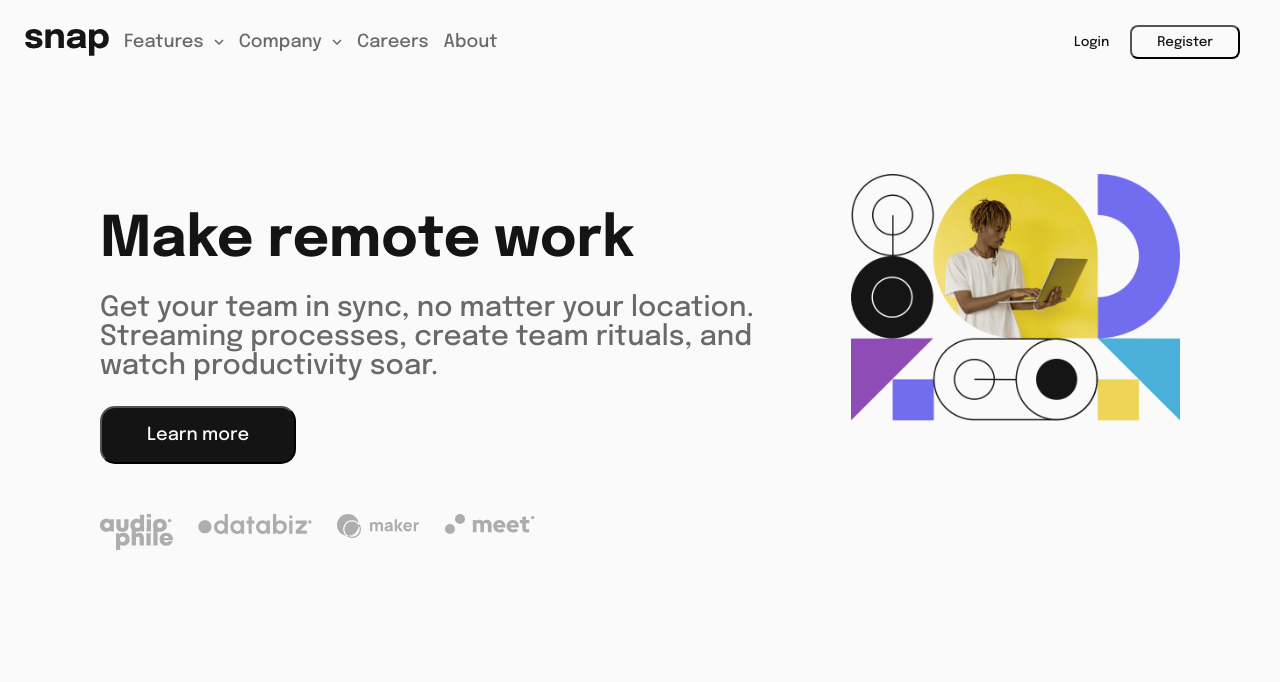
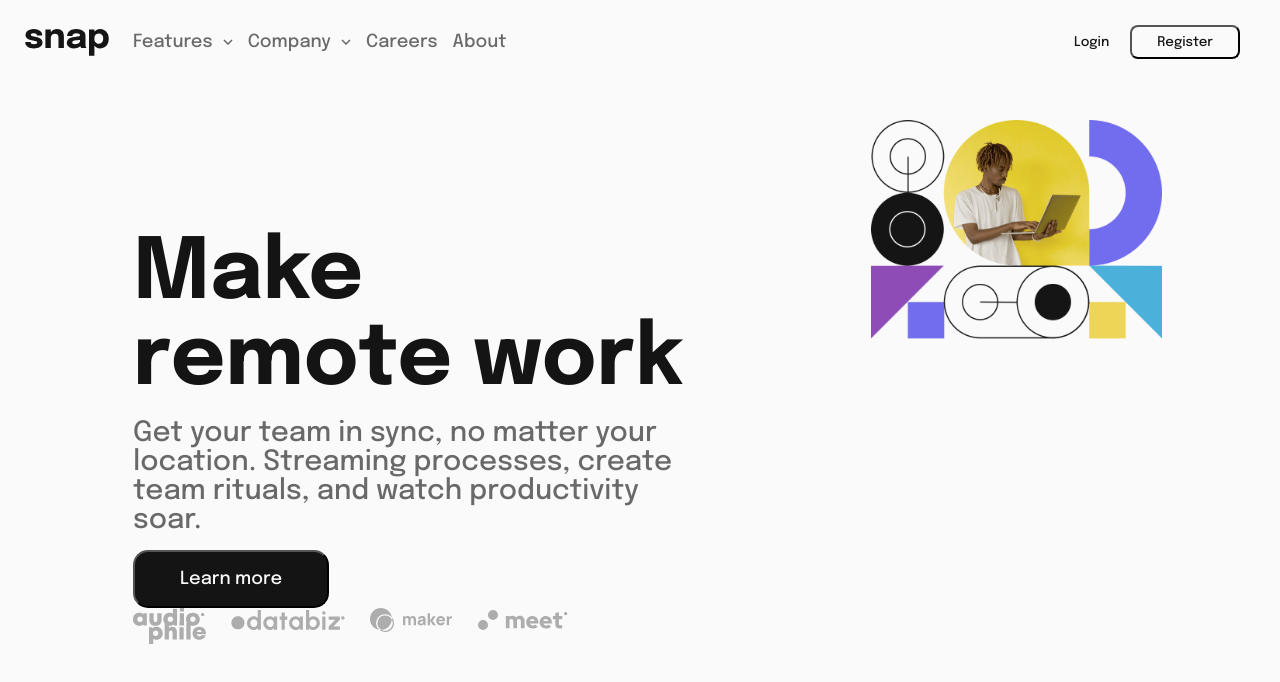
Before and after one commit to BnayaKahalani/intro-section-with-dropdown-navigation, a React (Vite) app: page / in a window 1280 px wide. Shown: the top 682 px of the page. Built offline with nearby package versions, Linux system fonts and the light colour scheme.

Commit message:
adjust desktop layout

```diff
--- a/src/components/Header.jsx
+++ b/src/components/Header.jsx
@@ -5,6 +5,7 @@ const Header = () => {
   return (
     <header>
       <img
+        className='logo'
         src={logo}
         alt='logo'
       />
--- a/src/styles/components/header.scss
+++ b/src/styles/components/header.scss
@@ -4,6 +4,10 @@ header {
   align-items: center;
   padding: 10px 15px;
 
+  .logo {
+    margin-right: 0.5em;
+  }
+
   @media (min-width: 770px) {
     justify-content: start;
   }
--- a/src/styles/components/hero-image.scss
+++ b/src/styles/components/hero-image.scss
@@ -4,5 +4,6 @@
 
   img {
     width: 100%;
+    max-height: 100%;
   }
 }
--- a/src/styles/components/hero-text.scss
+++ b/src/styles/components/hero-text.scss
@@ -6,11 +6,8 @@
   text-align: center;
   margin: 0 15px;
 
-  @media (min-width: 770px) {
-    align-items: start;
-    text-align: start;
-    font-size: 28px;
-    margin: 0 0;
+  & *:not(:last-child) {
+    margin-bottom: 25px;
   }
 
   h1 {
@@ -31,7 +28,29 @@
     font-size: large;
   }
 
-  & * {
-    margin-bottom: 25px;
+  @media (min-width: 770px) {
+    align-items: start;
+    text-align: start;
+    font-size: 28px;
+
+    h1 {
+      font-size: 3em;
+    }
+
+    & *:not(:last-child) {
+      margin-bottom: 0;
+    }
+
+    .hero-text-content {
+      display: flex;
+      flex-direction: column;
+      align-items: flex-start;
+      margin-top: 2em;
+      gap: 15px;
+      padding-right: 5em;
+    }
+
   }
+
+
 }
--- a/src/styles/components/partners.scss
+++ b/src/styles/components/partners.scss
@@ -3,6 +3,10 @@
   width: 100%;
   gap: 25px;
 
+  >* {
+    margin: 0;
+  }
+
   img {
     width: 100%;
   }
--- a/src/styles/setup/_base.scss
+++ b/src/styles/setup/_base.scss
@@ -48,7 +48,7 @@ main {
   @media (min-width: 770px) {
     gap: 25px;
     flex-direction: row-reverse;
-    margin: 5em;
+    margin: 2em 6em;
   }
 
   h1,
```
